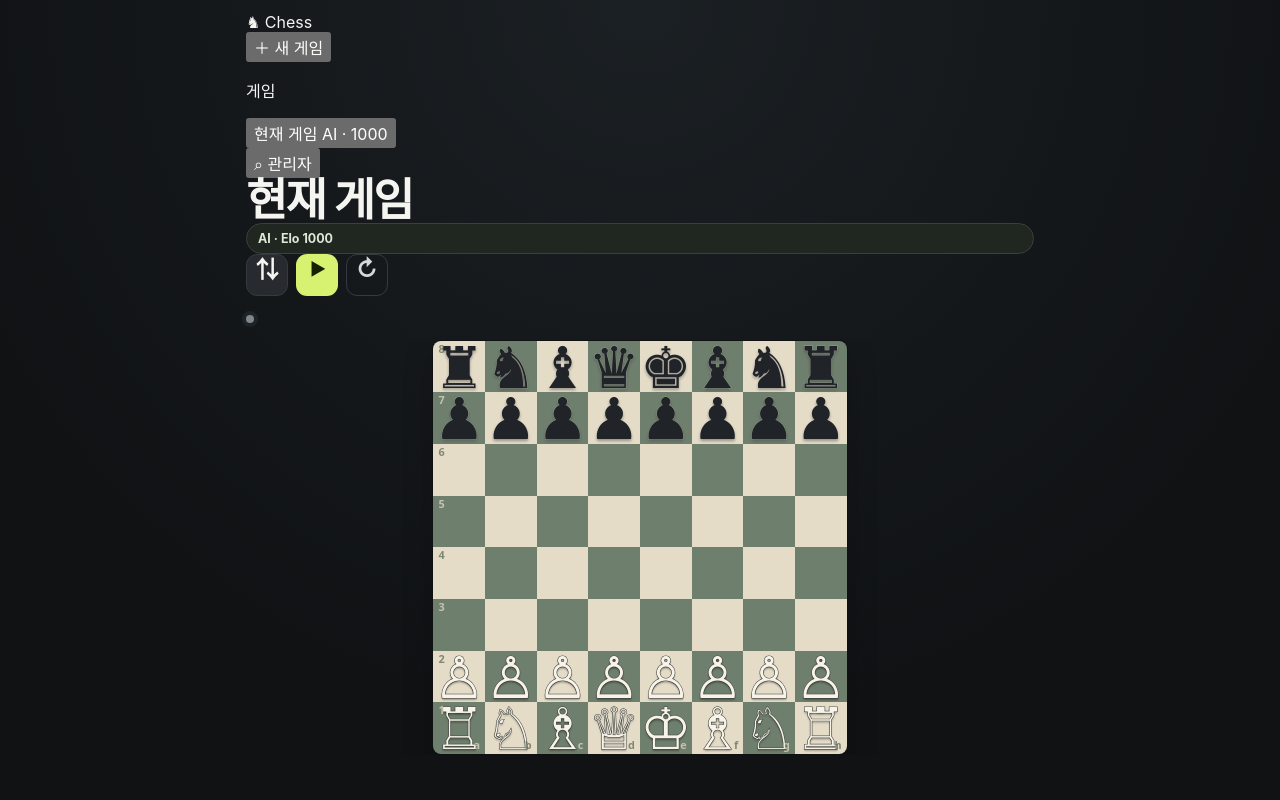
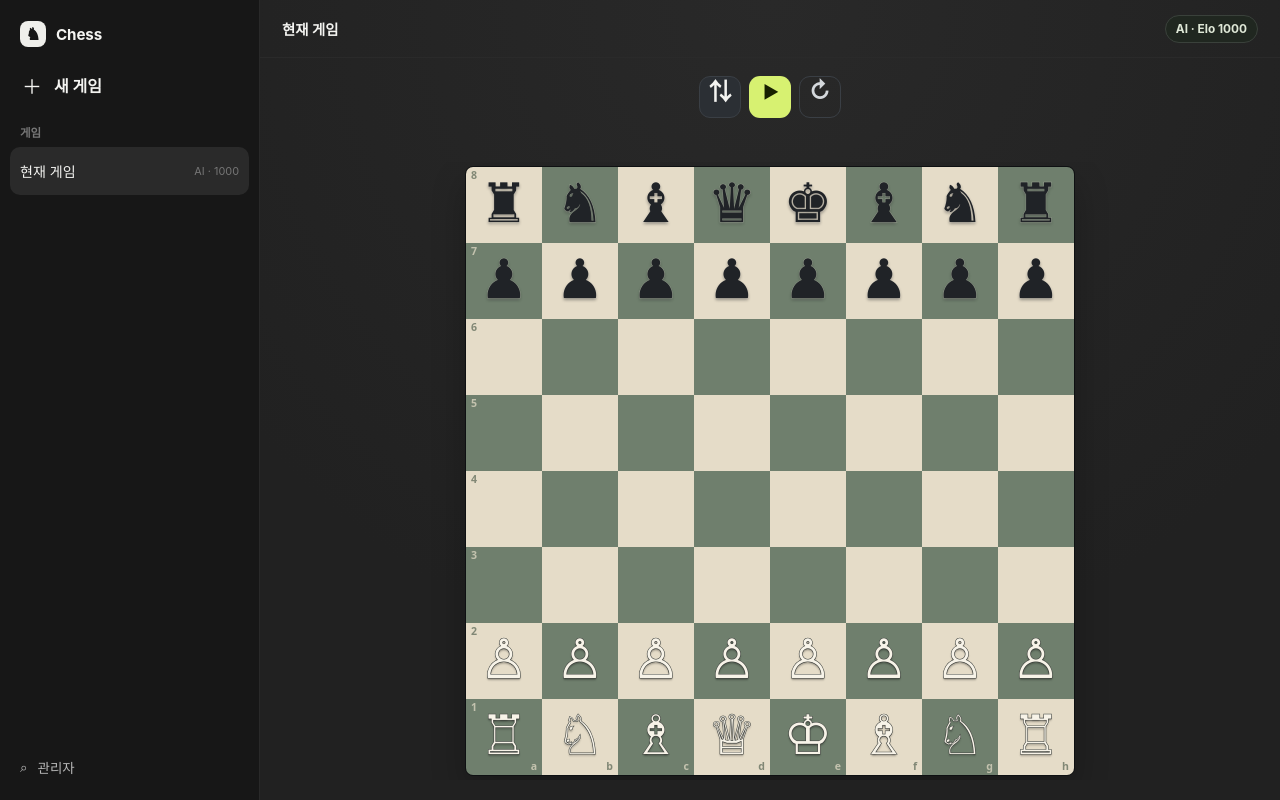
Before and after one commit to skwodnjs-chess/chess, a plain HTML site: page index.html in a window 1280 px wide. Drawn offline with nearby package versions, Linux system fonts and the light colour scheme.

Commit message:
Style sidebar and full-height chess workspace

```diff
--- a/styles.css
+++ b/styles.css
@@ -1,10 +1,12 @@
 :root {
   color-scheme: dark;
-  --page: #101214;
-  --panel: #191c20;
-  --panel-border: #2a2f35;
+  --page: #212121;
+  --sidebar: #171717;
+  --sidebar-hover: #232323;
+  --sidebar-active: #2a2a2a;
+  --line: #343434;
   --text: #f4f4f1;
-  --muted: #9ca3ad;
+  --muted: #9b9b9b;
   --light-square: #e5dcc8;
   --dark-square: #6f7f6d;
   --accent: #d7f171;
@@ -24,7 +26,7 @@ body {
   margin: 0;
   min-height: 100dvh;
   overflow: hidden;
-  background: radial-gradient(circle at top, #1b2024 0, var(--page) 46rem);
+  background: var(--page);
   color: var(--text);
   font-family: Inter, ui-sans-serif, system-ui, -apple-system, BlinkMacSystemFont, "Segoe UI", sans-serif;
 }
@@ -32,64 +34,186 @@ body {
 button { font: inherit; }
 
 .app-shell {
-  width: min(100%, 820px);
+  width: 100%;
   height: 100dvh;
-  margin: 0 auto;
-  padding: 12px 16px;
+  display: grid;
+  grid-template-columns: 260px minmax(0, 1fr);
 }
 
-.game-panel {
-  width: 100%;
-  height: 100%;
-  min-height: 0;
-  display: grid;
-  grid-template-rows: auto auto auto minmax(0, 1fr) auto;
-  border: 1px solid var(--panel-border);
-  border-radius: 20px;
-  background: color-mix(in srgb, var(--panel) 94%, transparent);
-  box-shadow: 0 24px 70px rgba(0, 0, 0, 0.28);
-  padding: 22px 28px 16px;
+.sidebar {
+  min-width: 0;
+  height: 100dvh;
+  display: flex;
+  flex-direction: column;
+  padding: 12px 10px;
+  border-right: 1px solid #292929;
+  background: var(--sidebar);
 }
 
-.topbar, .controls, .status-row {
+.sidebar-brand {
+  height: 44px;
   display: flex;
   align-items: center;
+  gap: 10px;
+  padding: 0 10px;
+  margin-bottom: 8px;
+  font-size: 0.95rem;
+  font-weight: 720;
+  letter-spacing: -0.01em;
 }
 
-.topbar {
+.brand-mark {
+  width: 26px;
+  height: 26px;
+  display: grid;
+  place-items: center;
+  border-radius: 8px;
+  background: #efefeb;
+  color: #171717;
+  font-size: 1.05rem;
+}
+
+.new-game-button,
+.game-item,
+.admin-button {
+  width: 100%;
+  border: 0;
+  color: inherit;
+  cursor: pointer;
+  text-align: left;
+}
+
+.new-game-button {
+  height: 42px;
+  display: flex;
+  align-items: center;
+  gap: 10px;
+  padding: 0 10px;
+  border-radius: 10px;
+  background: transparent;
+  font-weight: 650;
+}
+
+.new-game-button:hover,
+.admin-button:hover,
+.game-item:hover { background: var(--sidebar-hover); }
+
+.new-game-icon {
+  width: 24px;
+  flex: 0 0 24px;
+  text-align: center;
+  font-size: 1.25rem;
+  font-weight: 350;
+}
+
+.sidebar-section {
+  min-height: 0;
+  margin-top: 18px;
+}
+
+.sidebar-label {
+  margin: 0 10px 7px;
+  color: #777;
+  font-size: 0.72rem;
+  font-weight: 700;
+}
+
+.game-list {
+  display: grid;
+  gap: 2px;
+}
+
+.game-item {
+  min-height: 48px;
+  display: grid;
+  grid-template-columns: minmax(0, 1fr) auto;
+  align-items: center;
+  gap: 10px;
+  padding: 7px 10px;
+  border-radius: 10px;
+  background: transparent;
+}
+
+.game-item.active { background: var(--sidebar-active); }
+
+.game-item-title {
+  overflow: hidden;
+  text-overflow: ellipsis;
+  white-space: nowrap;
+  font-size: 0.88rem;
+}
+
+.game-item-meta {
+  color: #767676;
+  font-size: 0.68rem;
+}
+
+.sidebar-spacer { flex: 1; }
+
+.admin-button {
+  height: 42px;
+  display: flex;
+  align-items: center;
+  gap: 10px;
+  padding: 0 10px;
+  border-radius: 10px;
+  background: transparent;
+  color: #b7b7b7;
+  font-size: 0.84rem;
+}
+
+.workspace {
+  min-width: 0;
+  height: 100dvh;
+  display: grid;
+  grid-template-rows: 58px minmax(0, 1fr);
+  background: radial-gradient(circle at 50% 0, #292929 0, var(--page) 42rem);
+}
+
+.workspace-header {
+  min-width: 0;
+  display: flex;
+  align-items: center;
   justify-content: space-between;
   gap: 18px;
-  margin-bottom: 14px;
-}
-
-.eyebrow {
-  margin: 0 0 3px;
-  color: var(--muted);
-  font-size: 0.68rem;
-  font-weight: 800;
-  letter-spacing: 0.16em;
+  padding: 0 22px;
+  border-bottom: 1px solid #2a2a2a;
 }
 
 h1 {
   margin: 0;
-  font-size: clamp(2rem, 4.2vw, 2.8rem);
-  line-height: 1;
-  letter-spacing: -0.04em;
+  overflow: hidden;
+  text-overflow: ellipsis;
+  white-space: nowrap;
+  font-size: 0.9rem;
+  font-weight: 650;
 }
 
 .engine-badge {
   flex: 0 0 auto;
-  border: 1px solid #39413b;
+  border: 1px solid #3a413b;
   border-radius: 999px;
   background: #202720;
   color: #dfe8d7;
-  padding: 7px 11px;
-  font-size: 0.78rem;
+  padding: 6px 10px;
+  font-size: 0.74rem;
   font-weight: 700;
 }
 
+.game-stage {
+  width: min(100%, 820px);
+  height: 100%;
+  min-height: 0;
+  margin: 0 auto;
+  padding: 18px 24px 20px;
+  display: grid;
+  grid-template-rows: auto auto minmax(0, 1fr);
+}
+
 .controls {
-  flex-wrap: nowrap;
+  display: flex;
+  align-items: center;
+  justify-content: center;
   gap: 8px;
   margin-bottom: 10px;
 }
@@ -126,26 +250,34 @@ h1 {
 .button-reset::before { content: "↻"; font-size: 1.45rem; transform: translateY(-1px); }
 .button:hover:not(:disabled) { transform: translateY(-1px); }
 .button:active:not(:disabled) { transform: translateY(0); }
-.button:disabled { cursor: not-allowed; opacity: 0.4; }
+.button:disabled { cursor: not-allowed; opacity: 0.38; }
 .button-primary { background: var(--accent); color: var(--accent-text); }
-.button-secondary { background: #272b30; border-color: #353a40; color: var(--text); }
-.button-ghost { background: transparent; border-color: #353a40; color: #d4d8dc; }
+.button-secondary { background: #2b2f34; border-color: #3a3f45; color: var(--text); }
+.button-ghost { background: transparent; border-color: #3a3f45; color: #d4d8dc; }
 
 .status-row {
   min-height: 26px;
+  display: flex;
+  align-items: center;
+  justify-content: center;
   gap: 9px;
   margin-bottom: 8px;
+  opacity: 0;
+  pointer-events: none;
+  transition: opacity 120ms ease;
 }
+
+.status-row.visible { opacity: 1; }
 
 .status {
   margin: 0;
   color: #d7dadd;
-  font-size: 0.9rem;
+  font-size: 0.86rem;
 }
 
 .status-dot {
-  width: 8px;
-  height: 8px;
+  width: 7px;
+  height: 7px;
   flex: 0 0 auto;
   border-radius: 50%;
   background: #7e8790;
@@ -164,19 +296,18 @@ h1 {
 }
 
 .board {
-  height: 100%;
-  width: auto;
-  max-width: 100%;
-  max-height: 660px;
+  width: min(100%, calc(100dvh - 190px), 700px);
+  height: auto;
+  max-height: 100%;
   aspect-ratio: 1;
   display: grid;
   grid-template-columns: repeat(8, 1fr);
   grid-template-rows: repeat(8, 1fr);
   overflow: hidden;
   border: 1px solid #0e1012;
-  border-radius: 9px;
+  border-radius: 8px;
   background: #111;
-  box-shadow: 0 14px 30px rgba(0, 0, 0, 0.22);
+  box-shadow: 0 16px 34px rgba(0, 0, 0, 0.24);
   user-select: none;
   touch-action: manipulation;
 }
@@ -192,7 +323,7 @@ h1 {
   border-radius: 0;
   cursor: pointer;
   font-family: "Segoe UI Symbol", "Noto Sans Symbols 2", "Apple Symbols", serif;
-  font-size: clamp(2rem, 7.2vmin, 4.15rem);
+  font-size: clamp(1.9rem, 6.8vmin, 4rem);
   line-height: 1;
 }
 
@@ -229,7 +360,6 @@ h1 {
   font-weight: 400;
 }
 
-.piece-white,
 .square[aria-label*="백"] .piece {
   color: #f7f3e8;
   -webkit-text-stroke: 1.15px #4a4d49;
@@ -237,7 +367,6 @@ h1 {
   text-shadow: 0 2px 2px rgba(0, 0, 0, 0.32);
 }
 
-.piece-black,
 .square[aria-label*="흑"] .piece {
   color: #202327;
   -webkit-text-stroke: 1px rgba(245, 241, 228, 0.34);
@@ -249,7 +378,7 @@ h1 {
   position: absolute;
   z-index: 2;
   font-family: ui-sans-serif, system-ui, sans-serif;
-  font-size: clamp(0.52rem, 1.2vw, 0.68rem);
+  font-size: clamp(0.5rem, 1.05vw, 0.66rem);
   font-weight: 800;
   opacity: 0.68;
   pointer-events: none;
@@ -259,35 +388,22 @@ h1 {
 .square.light .coord { color: #52604f; }
 .square.dark .coord { color: #ece3ce; }
 
-.hint {
-  margin-top: 8px;
-  color: var(--muted);
-  font-size: 0.74rem;
-  line-height: 1.35;
-  text-align: center;
+@media (max-width: 900px) {
+  .app-shell { grid-template-columns: 220px minmax(0, 1fr); }
+  .game-stage { padding-inline: 16px; }
 }
 
-@media (max-height: 760px) and (min-width: 561px) {
-  .app-shell { padding-block: 8px; }
-  .game-panel { padding: 16px 24px 10px; }
-  .topbar { margin-bottom: 9px; }
-  .eyebrow { display: none; }
-  h1 { font-size: 2rem; }
-  .controls { margin-bottom: 6px; }
-  .button { width: 36px; height: 36px; min-width: 36px; min-height: 36px; }
-  .status-row { min-height: 22px; margin-bottom: 5px; }
-  .hint { margin-top: 5px; }
+@media (max-width: 720px) {
+  body { overflow: auto; }
+  .app-shell { height: auto; min-height: 100dvh; display: block; }
+  .sidebar { display: none; }
+  .workspace { height: auto; min-height: 100dvh; grid-template-rows: 54px auto; }
+  .workspace-header { padding-inline: 14px; }
+  .game-stage { height: auto; min-height: calc(100dvh - 54px); padding: 14px 12px 20px; display: block; }
+  .controls { margin-bottom: 8px; }
+  .button { width: 40px; height: 40px; min-width: 40px; min-height: 40px; }
+  .status-row { min-height: 24px; margin-bottom: 8px; }
+  .board-wrap { overflow: visible; }
+  .board { width: 100%; height: auto; max-height: none; }
+  .square { font-size: clamp(2rem, 11vw, 3.8rem); }
 }
-
-@media (max-width: 560px) {
-  body { overflow: auto; }
-  .app-shell { width: 100%; height: auto; min-height: 100dvh; padding: 0; }
-  .game-panel { min-height: 100dvh; height: auto; display: block; border: 0; border-radius: 0; padding: 18px 12px 20px; }
-  .topbar { margin-bottom: 16px; }
-  .engine-badge { padding: 7px 9px; font-size: 0.74rem; }
-  .button { width: 40px; height: 40px; min-width: 40px; min-height: 40px; }
-  .board-wrap { overflow: visible; }
-  .board { width: 100%; height: auto; max-height: none; border-radius: 6px; }
-  .square { font-size: clamp(2rem, 11vw, 3.8rem); }
-  .hint { margin-top: 10px; }
-}
```
